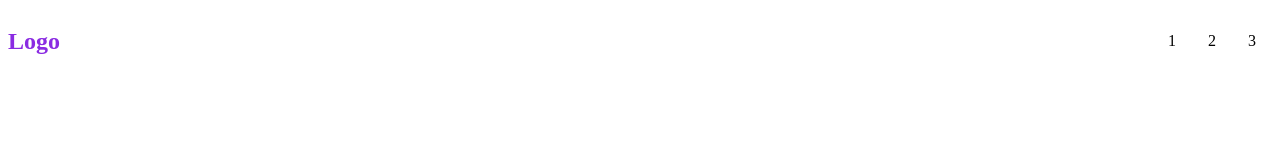
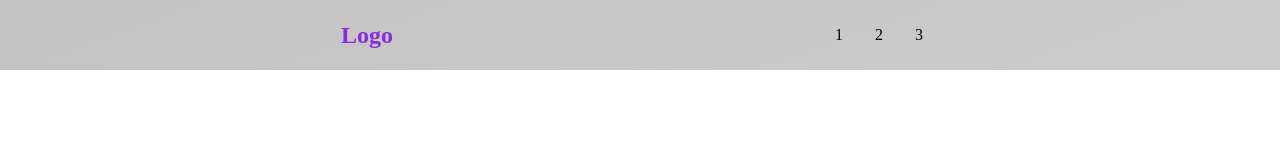
Before and after one commit to David-T-John/Web-Components, a website: page index.html in a window 1280 px wide. Drawn offline with Linux system fonts and the light colour scheme.

Commit message:
updated styling

```diff
--- a/index.html
+++ b/index.html
@@ -7,6 +7,7 @@
     <title>Web Components</title>
 </head>
 <body>
+    <style>*{margin: 0 auto}</style>
     <wc-header></wc-header>
     <template id="wc-header-template"></template>
     <script src="./index.js"></script>
--- a/index.js
+++ b/index.js
@@ -1,11 +1,21 @@
 const template = document.createElement('template');
 template.innerHTML = `
     <style>
+        *{
+            margin: 0 auto;
+            padding: 0;
+        }
+        body{
+            margin: 0;
+        }
         nav{
             display: flex;
             flex-direction: row;
             align-items: center;
             justify-content: space-between;
+            background: linear-gradient(160deg, #c3c3c3, #ccc);
+            padding: 0vh 10vw;
+            min-height: 70px;
         }
         h1{
             color: blueviolet;
```
